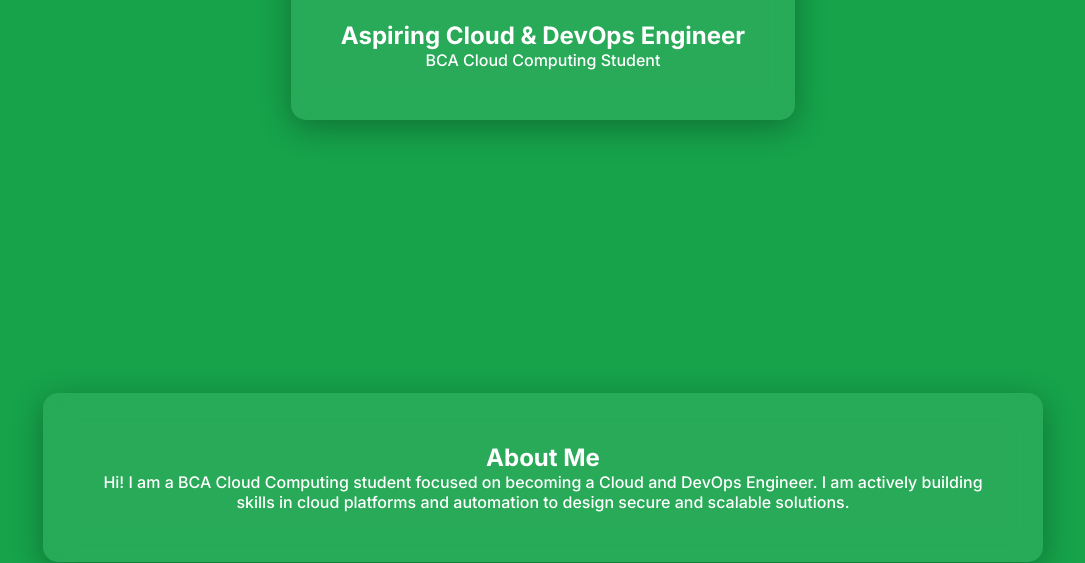
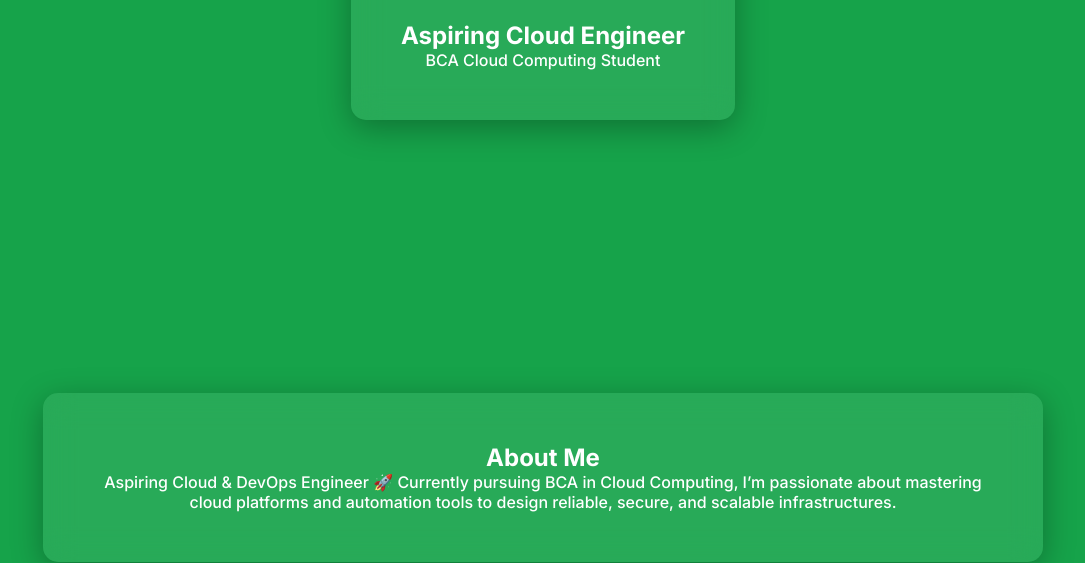
Before and after one commit to ashwinramesh27-gif/ASHWIN, a plain HTML site: page index.html in a window 1280 px wide. Shown: the part 467-1030 px from the top of the page, without its empty margins (97-1182 px from the left). Drawn offline with nearby package versions, Linux system fonts and the light colour scheme.

Commit message:
Refactor index.html with updated content and styles

```diff
--- a/index.html
+++ b/index.html
@@ -190,7 +190,7 @@
     <section class="hero">
         <div class="hero-content glass">
             <img src="IMG_20260118_170308.jpg.jpeg" class="profile-img" alt="Ashwin Ramesh">
-            <h1>Aspiring Cloud & DevOps Engineer</h1>
+            <h1>Aspiring Cloud Engineer</h1>
             <p>BCA Cloud Computing Student</p>
         </div>
     </section>
@@ -198,9 +198,8 @@
     <section id="about" class="section glass">
         <h2>About Me</h2>
         <p>
-            Hi! I am a BCA Cloud Computing student focused on becoming a Cloud and DevOps Engineer.
-            I am actively building skills in cloud platforms and automation
-            to design secure and scalable solutions.
+            Aspiring Cloud & DevOps Engineer 🚀
+Currently pursuing BCA in Cloud Computing, I’m passionate about mastering cloud platforms and automation tools to design reliable, secure, and scalable infrastructures.
         </p>
     </section>
 
```
